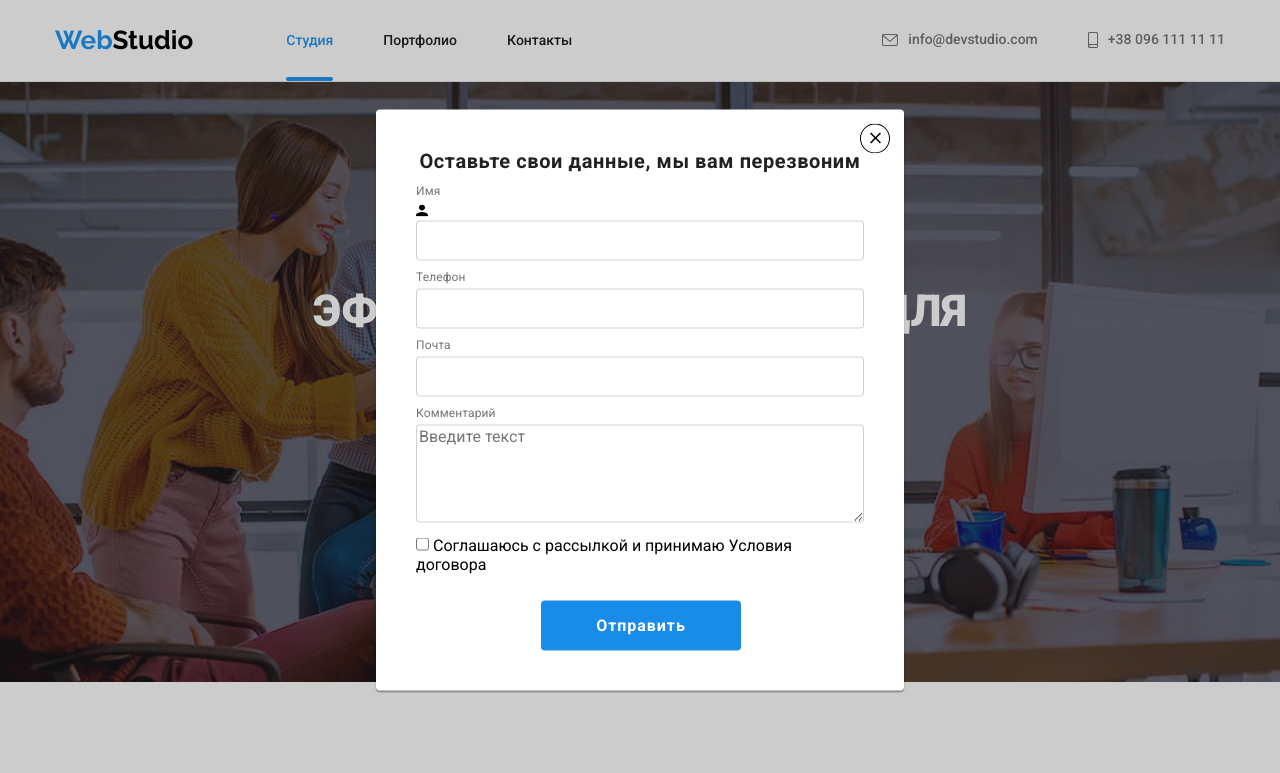
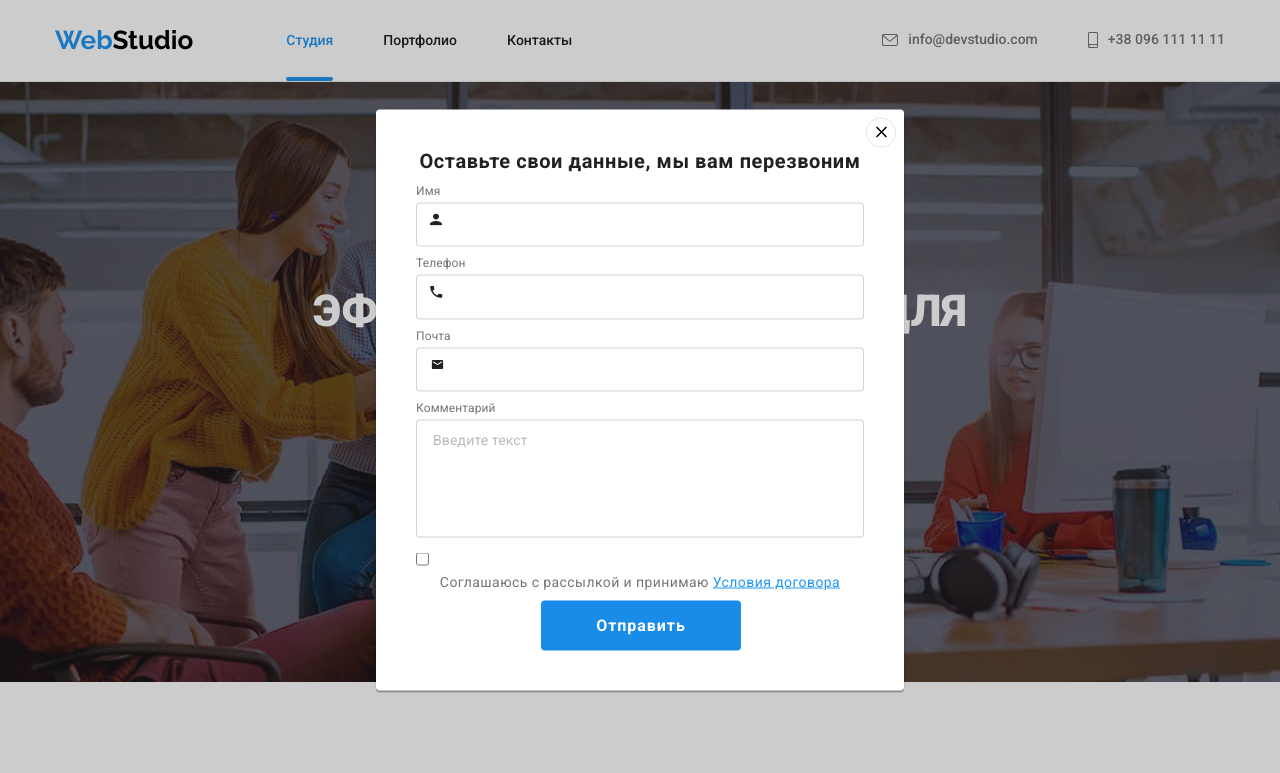
Before and after one commit to Kateryna286/goit-markup-hw-06, a plain HTML site: page index.html in a window 1280 px wide. Both pictures are taken after a click on the button "Заказать услугу". Shown: the top 773 px of the page. Drawn offline with nearby package versions, Linux system fonts and the light colour scheme.

Commit message:
Стилизация форм
Основные стили для текста, размеров и отступов

```diff
--- a/css/styles.css
+++ b/css/styles.css
@@ -696,10 +696,12 @@ button {
 
 .footer-sub-field {
   width: 358px;
-  height: 50px;
+  /* min-height: 50px; */
 
   padding: 0;
   padding-left: 16px;
+  padding-top: 15px;
+  padding-bottom: 15px;
 
   background-color: #2f303a;
   border: 1px solid rgba(255, 255, 255, 0.3);
@@ -736,7 +738,7 @@ button {
 
 /* Меняет цвет текста в Placeholder */
 
-input::-webkit-input-placeholder {
+.footer-sub-main input::placeholder {
   color: rgba(255, 255, 255, 0.6);
 }
 
@@ -962,14 +964,28 @@ input::-webkit-input-placeholder {
 
 .modal-close-button {
   position: absolute;
-  top: 14px;
-  right: 14px;
+  top: 8px;
+  right: 8px;
   width: 30px;
   height: 30px;
+  cursor: pointer;
+  border: 1px solid rgba(0, 0, 0, 0.1);
+  border-radius: 50%;
+  background-color: #fff;
 }
 
 .modal-close-svg {
-  background-color: #fff;
+  position: absolute;
+  top: 50%;
+  left: 50%;
+  transform: translate(-50%, -50%);
+  fill: #000;
+
+  transition: fill 250ms cubic-bezier(0.4, 0, 0.2, 1);
+}
+
+.modal-close-svg:hover {
+  fill: var(--accent-color);
 }
 
 .modal-fields {
@@ -1001,17 +1017,19 @@ input::-webkit-input-placeholder {
 }
 
 .input-modal {
-  margin-bottom: 10px;
+  /* margin-bottom: 10px; */
   width: 448px;
   min-height: 40px;
+  padding-left: 42px;
 
   border: 1px solid rgba(33, 33, 33, 0.2);
   box-sizing: border-box;
   border-radius: 4px;
 }
 
-/* .modal-fields {
+.modal-fields {
   position: relative;
+  margin-bottom: 10px;
 }
 
 .modal-fields > .icon-modal {
@@ -1020,7 +1038,7 @@ input::-webkit-input-placeholder {
   left: 14px;
 
   fill: #212121;
-} */
+}
 
 .modal-send-btn {
   position: absolute;
@@ -1037,4 +1055,50 @@ input::-webkit-input-placeholder {
   font-size: 16px;
   line-height: 1.875;
   letter-spacing: 0.06em;
+
+  cursor: pointer;
+  transition: box-shadow 250ms cubic-bezier(0.4, 0, 0.2, 1);
 }
+
+.modal-send-btn:hover {
+  box-shadow: 0px 4px 4px rgba(0, 0, 0, 0.15);
+}
+
+.modal-agree {
+  white-space: nowrap;
+  justify-content: center;
+}
+
+.modal-agree-text {
+  text-align: center;
+  font-weight: 400;
+  font-size: 14px;
+  line-height: 1.71;
+
+  letter-spacing: 0.03em;
+
+  color: #757575;
+}
+
+.modal-agree-link {
+  text-decoration-line: underline;
+
+  color: var(--accent-color);
+}
+
+textarea {
+  resize: none;
+}
+
+.input-modal {
+  padding: 12px 16px;
+}
+
+.input-modal::placeholder {
+  font-weight: 400;
+  font-size: 14px;
+  line-height: 1.14;
+  letter-spacing: 0.01em;
+
+  color: rgba(117, 117, 117, 0.5);
+}
--- a/index.html
+++ b/index.html
@@ -495,7 +495,7 @@
           <div class="footer-subscribe">
             <form action="">
               <p class="footer-titles">Подпишитесь на рассылку</p>
-              <div class="footer-sub-main">
+              <div role="group" class="footer-sub-main">
                 <label>
                   <input
                     type="email"
@@ -525,6 +525,9 @@
       <div class="modal">
         <form action="">
           <p class="modal-header">Оставьте свои данные, мы вам перезвоним</p>
+
+          <!-- Вводим имя -->
+
           <label class="modal-fields">
             <p class="modal-fields-titles">Имя</p>
 
@@ -532,32 +535,36 @@
               <use href="./images/symbol-defs-new.svg#icon-name-modal"></use>
             </svg>
 
-            <input
-              type="Name"
-              name="name"
-              placeholder="Имя"
-              class="input-modal"
-            />
+            <input type="name" name="name" class="input-modal" />
           </label>
+
+          <!-- Вводим телефон -->
+
           <label class="modal-fields">
             <p class="modal-fields-titles">Телефон</p>
-            <input
-              type="Phone"
-              name="tel"
-              placeholder="Телефон"
-              class="input-modal"
-            />
+
+            <svg class="icon-modal" width="13" height="13">
+              <use href="./images/symbol-defs-new.svg#icon-phone-modal"></use>
+            </svg>
+
+            <input type="tel" name="tel" class="input-modal" />
           </label>
+
+          <!-- Вводим почту -->
+
           <label class="modal-fields">
             <p class="modal-fields-titles">Почта</p>
-            <input
-              type="email"
-              name="email"
-              placeholder="E-mail"
-              class="input-modal"
-            />
+
+            <svg class="icon-modal" width="15" height="12">
+              <use href="./images/symbol-defs-new.svg#icon-envelop-modal"></use>
+            </svg>
+
+            <input type="email" name="email" class="input-modal" />
           </label>
-          <label class="modal-fields">
+
+          <!-- Вводим комментарий -->
+
+          <label class="modal-fields komments">
             <p class="modal-fields-titles">Комментарий</p>
             <textarea
               name="feedback"
@@ -566,20 +573,59 @@
               class="input-modal"
             ></textarea>
           </label>
-          <label>
-            <input type="checkbox" name="agreement" value="reading" />
-            <span>Соглашаюсь с рассылкой и принимаю Условия договора</span>
+
+          <!-- Согласие на рассылку. Принимаются условия договора -->
+
+          <!-- <input type="checkbox" name="policy" id="policy" />
+          <label for="policy" class="modal-agree"
+            >Соглашаюсь с рассылкой и принимаю
+            <a href="" class="modal-agree-link">Условия договора</a></label
+          > -->
+
+          <label class="modal-agree">
+            <input
+              type="checkbox"
+              name="agreement"
+              value="reading"
+              id="policy"
+            />
+            <p class="modal-agree-text">
+              Соглашаюсь с рассылкой и принимаю
+              <a href="" class="modal-agree-link">Условия договора</a>
+            </p>
           </label>
-          <button class="modal-send-btn" type="submit">Отправить</button>
+
+          <!-- Кнопка отправки формы -->
+
+          <button type="submit" class="modal-send-btn">Отправить</button>
         </form>
+
+        <!--   -->
+
         <button class="modal-close-button" data-modal-close>
-          <svg class="modal-close-svg" width="30" height="30">
-            <use href="./images/logo-svg/symbol-defs.svg#icon-close"></use>
+          <svg class="modal-close-svg" width="18" height="18">
+            <use
+              href="./images/logo-svg/symbol-defs.svg#icon-close-black"
+            ></use>
           </svg>
         </button>
       </div>
     </div>
 
     <script src="./js/modal.js"></script>
+
+    <!-- <script>
+      (() => {
+        document
+          .querySelector('.js-speaker-form')
+          .addEventListener('submit', e => {
+            e.preventDefault();
+
+            new FormData(e.currentTarget).forEach((value, name) =>
+              console.log(`${name}: ${value}`),
+            );
+          });
+      })();
+    </script> -->
   </body>
 </html>
```
